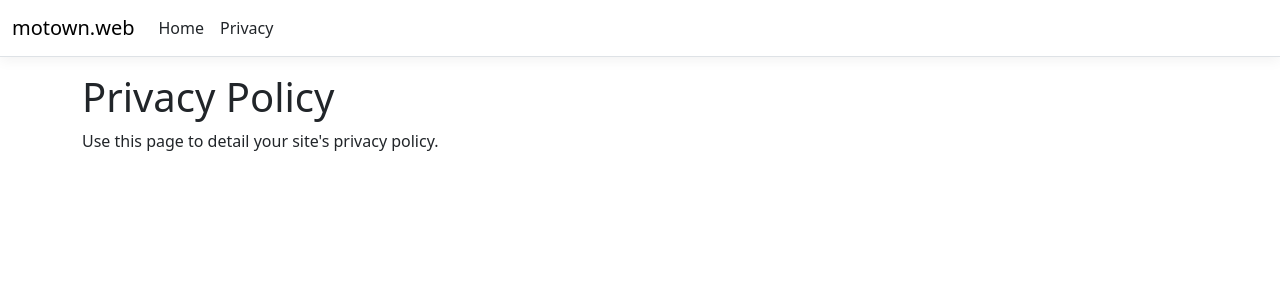
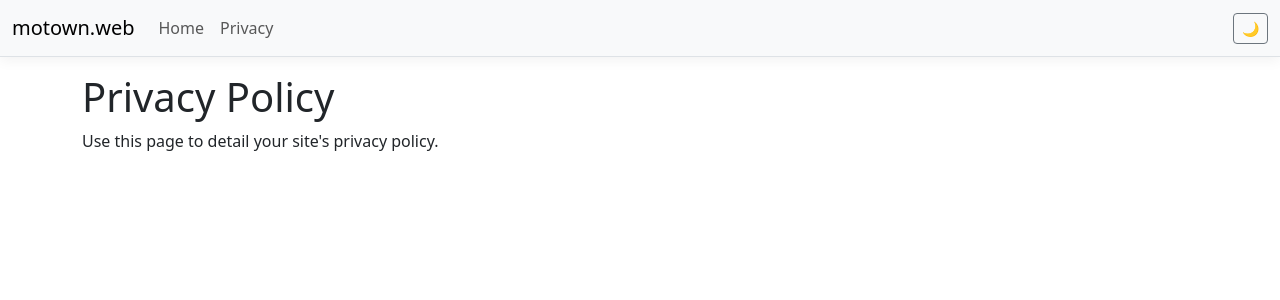
Before and after one commit to rob-foulkrod/motown, an ASP.NET Core app: page /Home/Privacy in a window 1280 px wide. Shown: the top 300 px of the page. Run offline with ASP.NET Core 8, Linux system fonts and the light colour scheme; style sheets or scripts are compiled from the project's sources.

Commit message:
Add dark mode with system detection and toggle

```diff
--- a/motown.web/Views/Shared/_Layout.cshtml
+++ b/motown.web/Views/Shared/_Layout.cshtml
@@ -5,13 +5,23 @@
     <meta name="viewport" content="width=device-width, initial-scale=1.0" />
     <title>@ViewData["Title"] - motown.web</title>
     <script type="importmap"></script>
+    <script>
+        // Apply the saved or system-preferred color theme before paint to avoid a flash.
+        (function () {
+            var stored = localStorage.getItem("theme");
+            var theme = stored
+                ? stored
+                : (window.matchMedia && window.matchMedia("(prefers-color-scheme: dark)").matches ? "dark" : "light");
+            document.documentElement.setAttribute("data-bs-theme", theme);
+        })();
+    </script>
     <link rel="stylesheet" href="~/lib/bootstrap/dist/css/bootstrap.min.css" />
     <link rel="stylesheet" href="~/css/site.css" asp-append-version="true" />
     <link rel="stylesheet" href="~/motown.web.styles.css" asp-append-version="true" />
 </head>
 <body>
     <header>
-        <nav class="navbar navbar-expand-sm navbar-toggleable-sm navbar-light bg-white border-bottom box-shadow mb-3">
+        <nav class="navbar navbar-expand-sm navbar-toggleable-sm bg-body-tertiary border-bottom box-shadow mb-3">
             <div class="container-fluid">
                 <a class="navbar-brand" asp-area="" asp-controller="Home" asp-action="Index">motown.web</a>
                 <button class="navbar-toggler" type="button" data-bs-toggle="collapse" data-bs-target=".navbar-collapse" aria-controls="navbarSupportedContent"
@@ -21,12 +31,15 @@
                 <div class="navbar-collapse collapse d-sm-inline-flex justify-content-between">
                     <ul class="navbar-nav flex-grow-1">
                         <li class="nav-item">
-                            <a class="nav-link text-dark" asp-area="" asp-controller="Home" asp-action="Index">Home</a>
+                            <a class="nav-link" asp-area="" asp-controller="Home" asp-action="Index">Home</a>
                         </li>
                         <li class="nav-item">
-                            <a class="nav-link text-dark" asp-area="" asp-controller="Home" asp-action="Privacy">Privacy</a>
+                            <a class="nav-link" asp-area="" asp-controller="Home" asp-action="Privacy">Privacy</a>
                         </li>
                     </ul>
+                    <button id="theme-toggle" type="button" class="btn btn-outline-secondary btn-sm" aria-label="Toggle dark mode">
+                        <span id="theme-toggle-icon"></span>
+                    </button>
                 </div>
             </div>
         </nav>
--- a/motown.web/Views/Shared/_Layout.cshtml.css
+++ b/motown.web/Views/Shared/_Layout.cshtml.css
@@ -24,10 +24,10 @@ a {
 }
 
 .border-top {
-  border-top: 1px solid #e5e5e5;
+  border-top: 1px solid var(--bs-border-color);
 }
 .border-bottom {
-  border-bottom: 1px solid #e5e5e5;
+  border-bottom: 1px solid var(--bs-border-color);
 }
 
 .box-shadow {
--- a/motown.web/wwwroot/css/site.css
+++ b/motown.web/wwwroot/css/site.css
@@ -9,7 +9,7 @@ html {
 }
 
 .btn:focus, .btn:active:focus, .btn-link.nav-link:focus, .form-control:focus, .form-check-input:focus {
-  box-shadow: 0 0 0 0.1rem white, 0 0 0 0.25rem #258cfb;
+  box-shadow: 0 0 0 0.1rem var(--bs-body-bg), 0 0 0 0.25rem #258cfb;
 }
 
 html {
--- a/motown.web/wwwroot/js/site.js
+++ b/motown.web/wwwroot/js/site.js
@@ -2,3 +2,59 @@
 // for details on configuring this project to bundle and minify static web assets.
 
 // Write your JavaScript code.
+
+// Dark mode toggle: applies the saved or system-preferred theme and lets the
+// user switch between light and dark modes.
+(function () {
+    "use strict";
+
+    var STORAGE_KEY = "theme";
+
+    function systemPrefersDark() {
+        return window.matchMedia && window.matchMedia("(prefers-color-scheme: dark)").matches;
+    }
+
+    function getStoredTheme() {
+        return localStorage.getItem(STORAGE_KEY);
+    }
+
+    function getActiveTheme() {
+        return document.documentElement.getAttribute("data-bs-theme")
+            || (systemPrefersDark() ? "dark" : "light");
+    }
+
+    function applyTheme(theme) {
+        document.documentElement.setAttribute("data-bs-theme", theme);
+        updateToggleIcon(theme);
+    }
+
+    function updateToggleIcon(theme) {
+        var icon = document.getElementById("theme-toggle-icon");
+        if (icon) {
+            // Show the icon for the mode the user can switch to.
+            icon.textContent = theme === "dark" ? "☀️" : "🌙";
+        }
+    }
+
+    document.addEventListener("DOMContentLoaded", function () {
+        updateToggleIcon(getActiveTheme());
+
+        var toggle = document.getElementById("theme-toggle");
+        if (toggle) {
+            toggle.addEventListener("click", function () {
+                var next = getActiveTheme() === "dark" ? "light" : "dark";
+                localStorage.setItem(STORAGE_KEY, next);
+                applyTheme(next);
+            });
+        }
+
+        // Follow the OS preference when the user has not made an explicit choice.
+        if (window.matchMedia) {
+            window.matchMedia("(prefers-color-scheme: dark)").addEventListener("change", function (e) {
+                if (!getStoredTheme()) {
+                    applyTheme(e.matches ? "dark" : "light");
+                }
+            });
+        }
+    });
+})();
```
